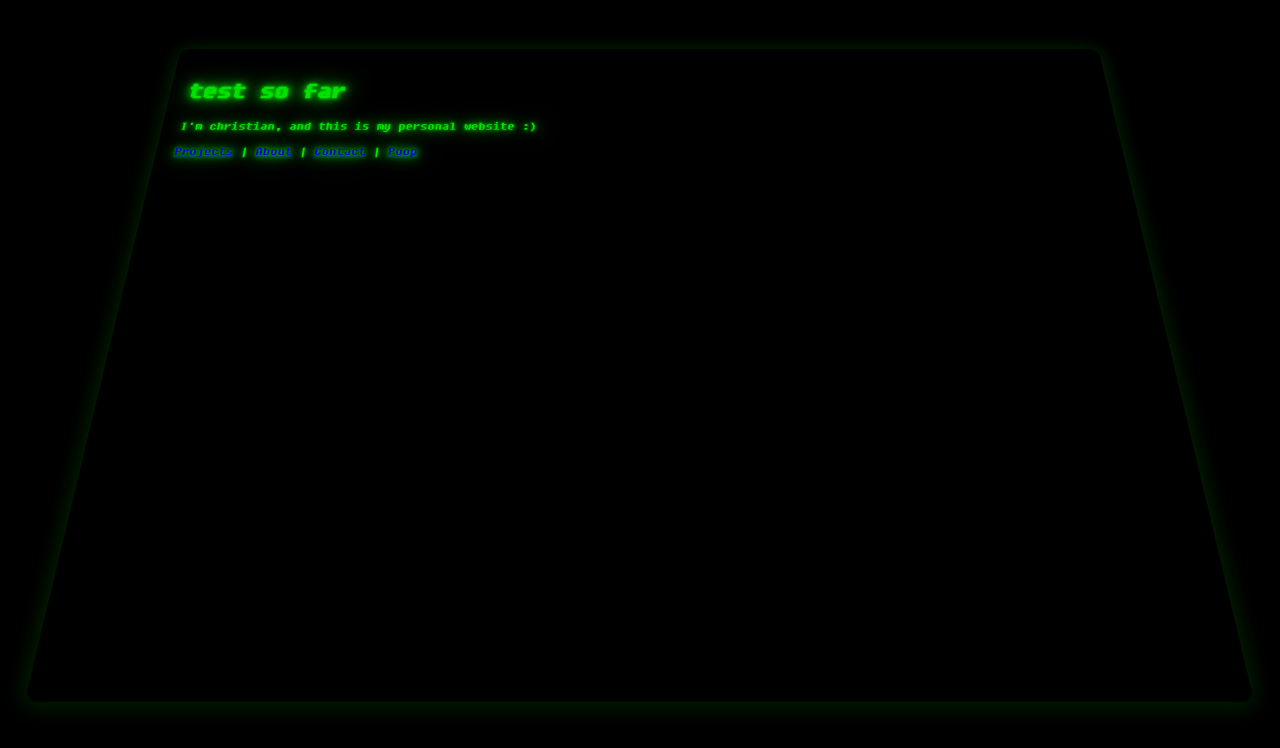
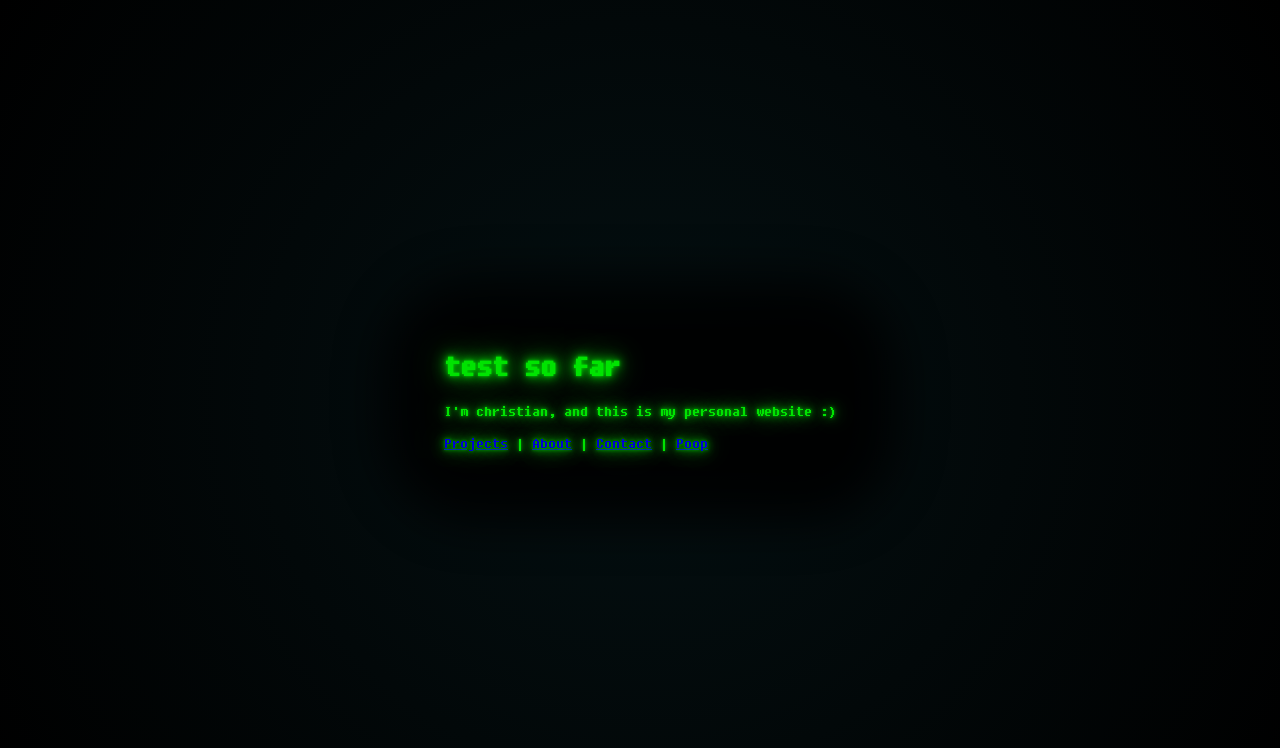
Before and after one commit to chris-morgado/the-website, a Next.js app: page / in a window 1280 px wide. Shown: the top 748 px of the page. Built offline with nearby package versions, Linux system fonts and the light colour scheme.

Commit message:
Updated background for terminal

```diff
--- a/styles/globals.css
+++ b/styles/globals.css
@@ -6,11 +6,15 @@
 }
 
 /* Global styles */
-body {
-    background-color: black;
+html, body {
+    /* background-color: black; */
     color: #00ff00;
-    font-family: 'Courier New', Courier, monospace;
+    /* font-family: 'Courier New', Courier, monospace; */
     font-family: 'Fixedsys Excelsior', monospace;
+    margin: 0;
+    padding: 0;
+    height: 100%;
+    background: radial-gradient(circle, rgb(4, 16, 18), #000);
   }
 
   /* Terminal styles */
@@ -18,22 +22,37 @@ body {
     display: flex;
     justify-content: center;
     align-items: center;
+
+    /* Attempt 2 */
+    min-height: 640px;
+    height: 100%;
+    flex-direction: column;
+
+    /* Attempt 1
     height: 80vh;
     width: 100%;
     perspective: 800px;
+    */
   }
 
   .terminal-content {
+    padding: 0px 10px 20px;
+    border-radius: 40px;
+    box-shadow: 0 0 50px 50px #000;
+    background: #000;
+    text-shadow: 0 0 10px rgba(0, 255, 0, 0.5);
+    /* box-shadow: 0 0 20px rgba(0, 255, 0, 0.2); */
+
+    /* shitty chatgpt attempt
     transform: rotateX(20deg);
-    text-shadow: 0 0 10px rgba(0, 255, 0, 0.5);
     background: rgba(0, 0, 0, 0.75);
     padding: 20px;
     border-radius: 10px;
-    box-shadow: 0 0 20px rgba(0, 255, 0, 0.2);
     width: 100%;
     height: 100%;
     max-width: 80%;
     overflow: hidden;
+    */
   }
 
   /* Flicker Effect */
```
